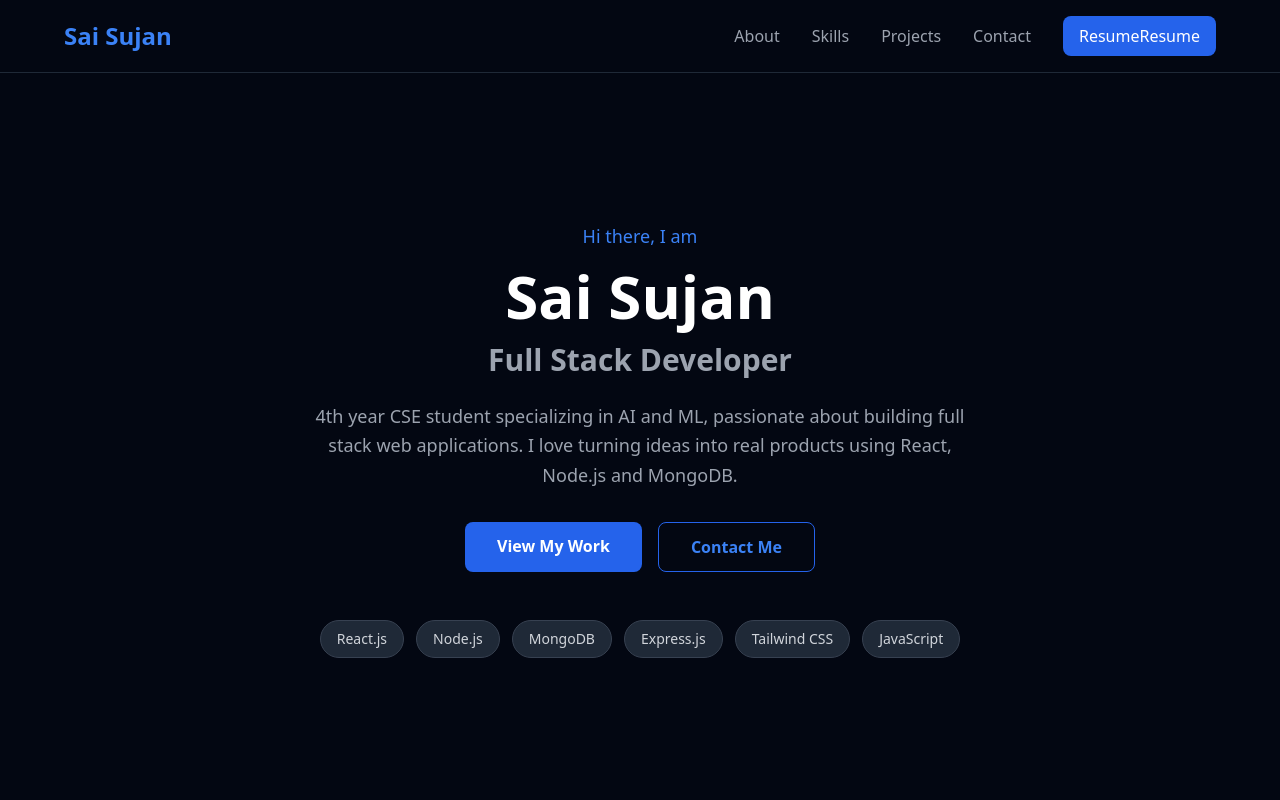
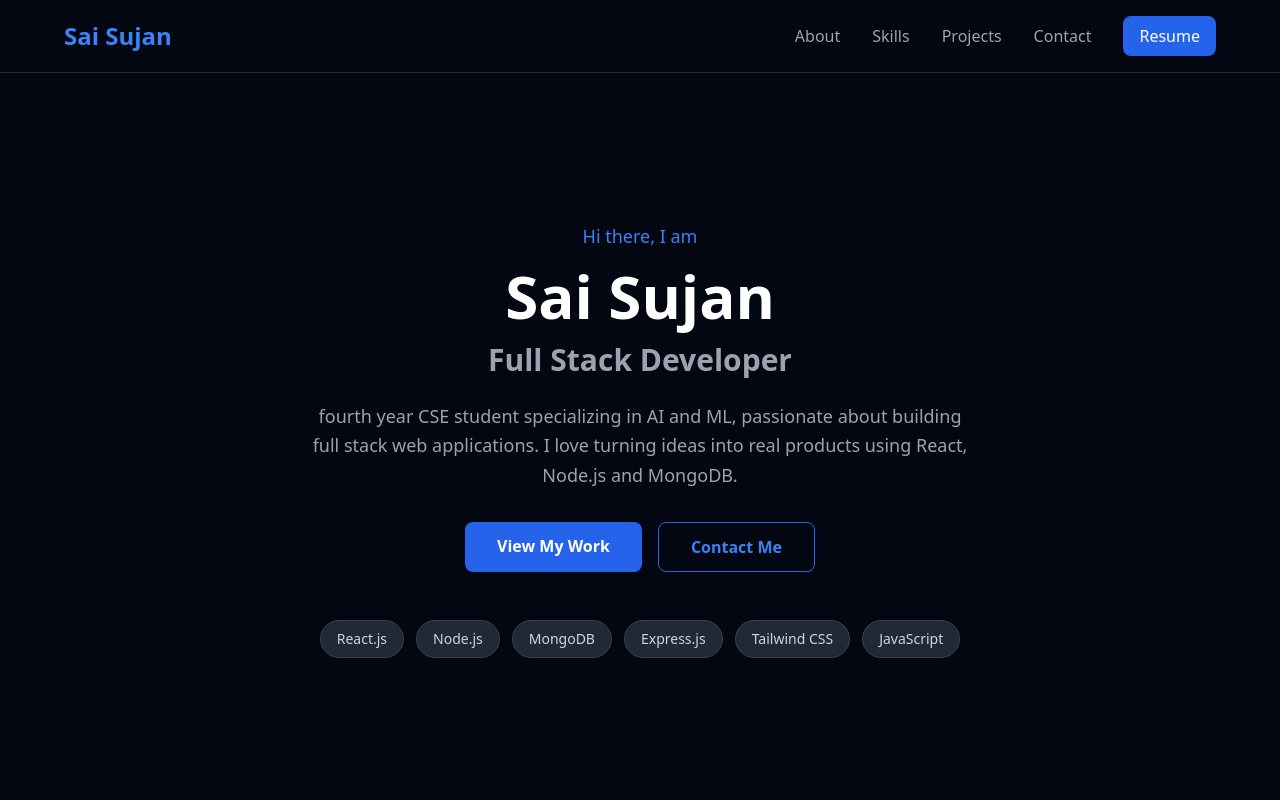
Before and after one commit to sai27031/Portfolio-, a React (Create React App) app: page / in a window 1280 px wide. Shown: the top 800 px of the page. Built offline with nearby package versions, Linux system fonts and the light colour scheme.

Commit message:
added resume PDF

```diff
--- a/src/Hero.jsx
+++ b/src/Hero.jsx
@@ -16,7 +16,7 @@ function Hero() {
         </h2>
 
         <p className="text-gray-400 text-lg max-w-2xl mb-8 leading-relaxed">
-          4th year CSE student specializing in AI and ML, passionate about
+          fourth year CSE student specializing in AI and ML, passionate about
           building full stack web applications. I love turning ideas into
           real products using React, Node.js and MongoDB.
         </p>
--- a/src/Navbar.jsx
+++ b/src/Navbar.jsx
@@ -15,7 +15,6 @@ function Navbar() {
           <a href="#contact" className="bg-blue-600 text-white px-4 py-2 rounded-lg hover:bg-blue-700 transition font-medium">
             <button> Resume </button>
             <a href="/resume.pdf" target="_blank" rel="noopener noreferrer">
-            Resume
             </a>
           </a>
         </div>
```
